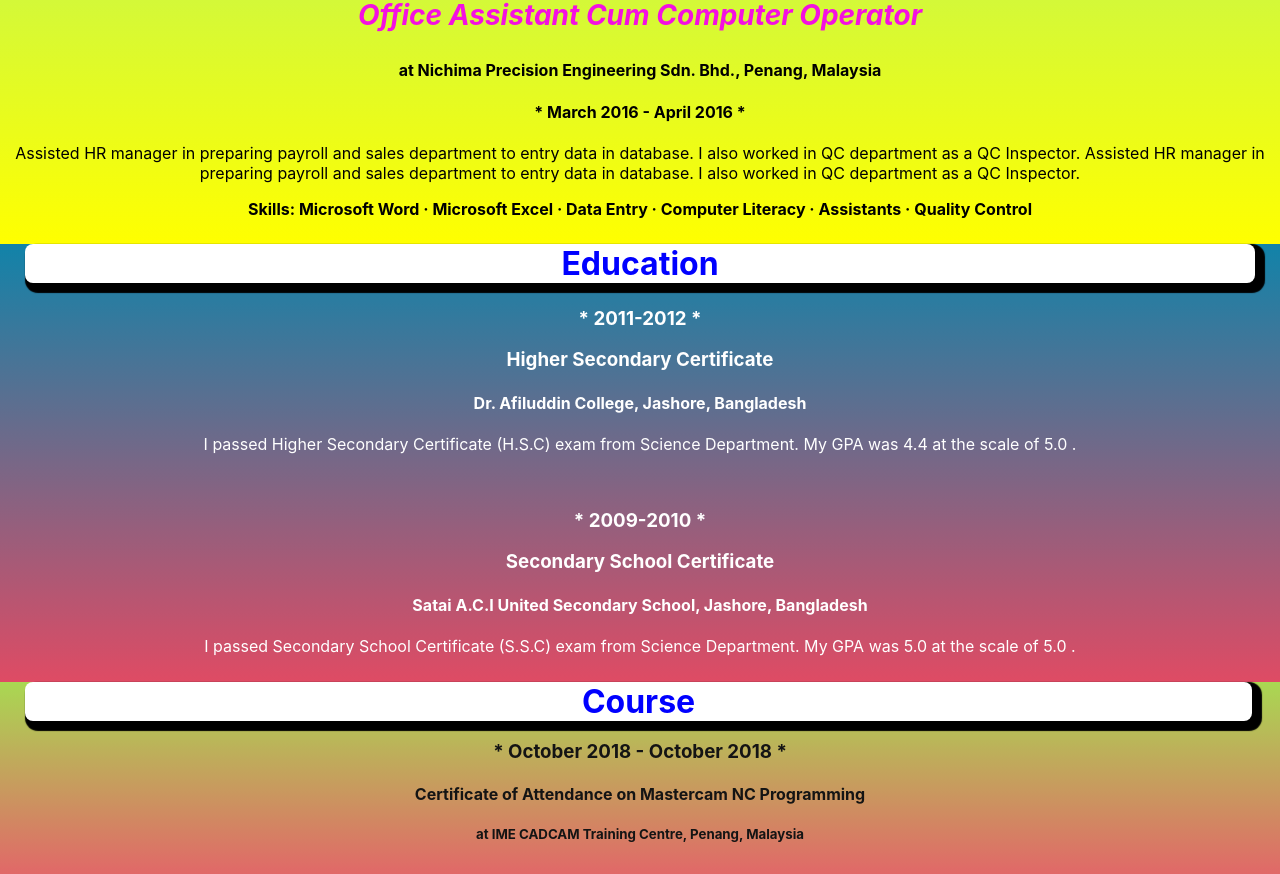
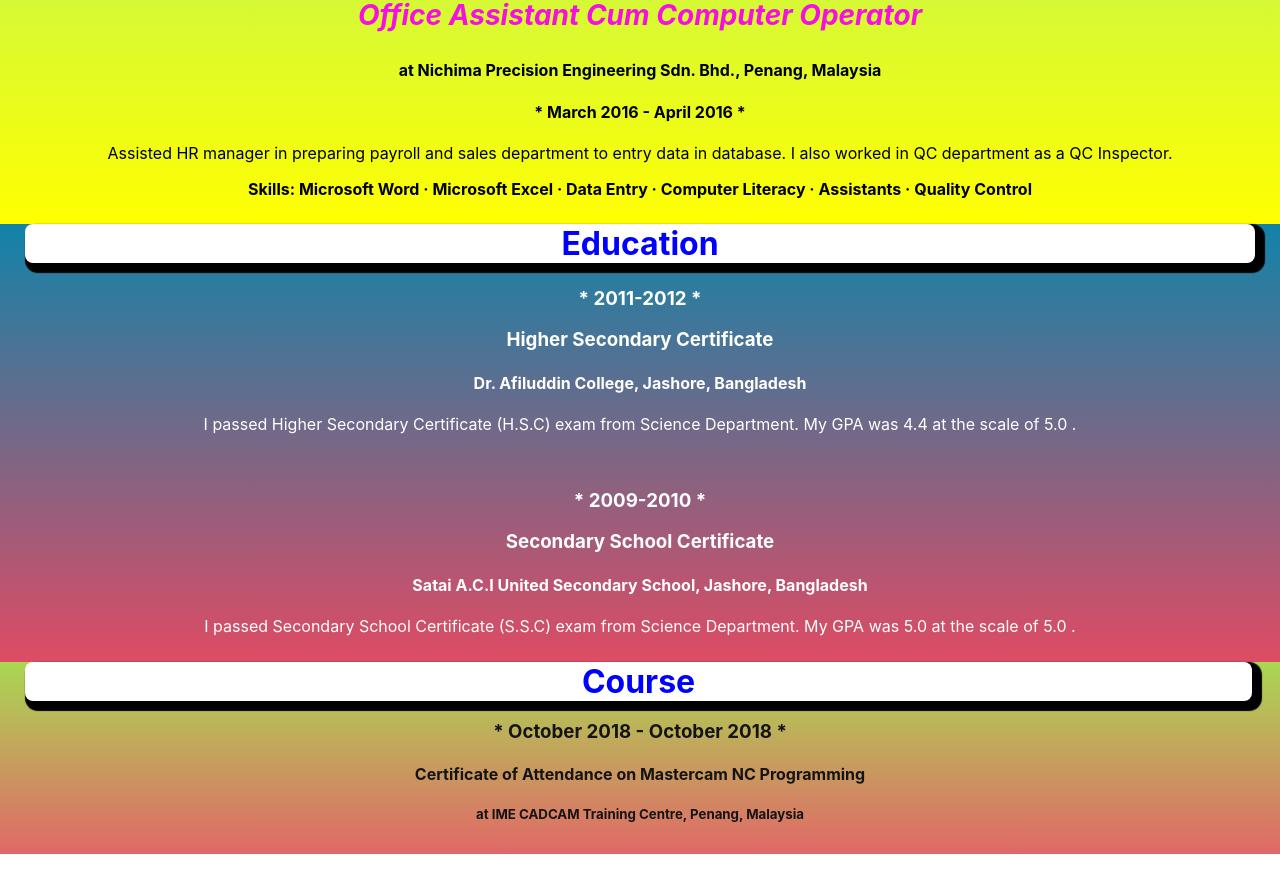
Before and after one commit to hmjahid/My-First-React-App, a React (Create React App) app: page / in a window 1280 px wide. Shown: the part 1111-1985 px from the top of the page. Built offline with nearby package versions, Linux system fonts and the light colour scheme; the HTML template or start-up script is replaced by a standard one.

Commit message:
Update  Experience.jsx => Modify details

```diff
--- a/src/components/Experience.jsx
+++ b/src/components/Experience.jsx
@@ -20,7 +20,7 @@ const Experience = (props) => {
         <h3 className='title'>{props.position1}</h3>
         <Company company={props.company}/>
         <h4>* March 2016 - April 2016 *</h4>
-        <p>Assisted HR manager in preparing payroll and sales department to entry data in database. I also worked in QC department as a QC Inspector. Assisted HR manager in preparing payroll and sales department to entry data in database. I also worked in QC department as a QC Inspector.</p>
+        <p>Assisted HR manager in preparing payroll and sales department to entry data in database. I also worked in QC department as a QC Inspector.</p>
         <strong>Skills: Microsoft Word · Microsoft Excel · Data Entry · Computer Literacy · Assistants · Quality Control</strong>
         </div>
     </div>
```
